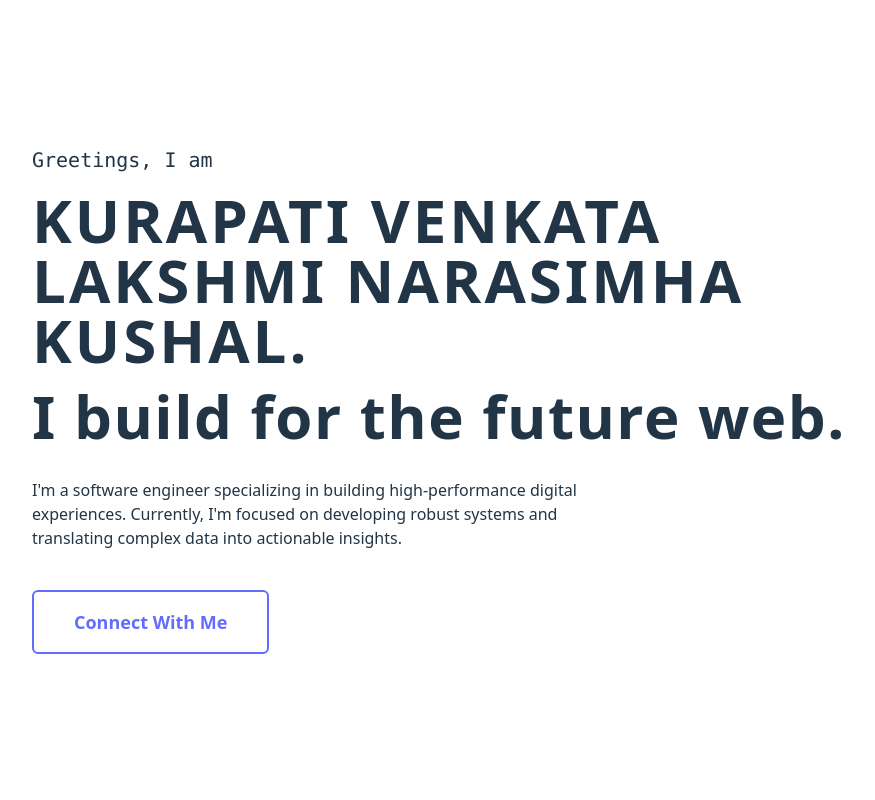
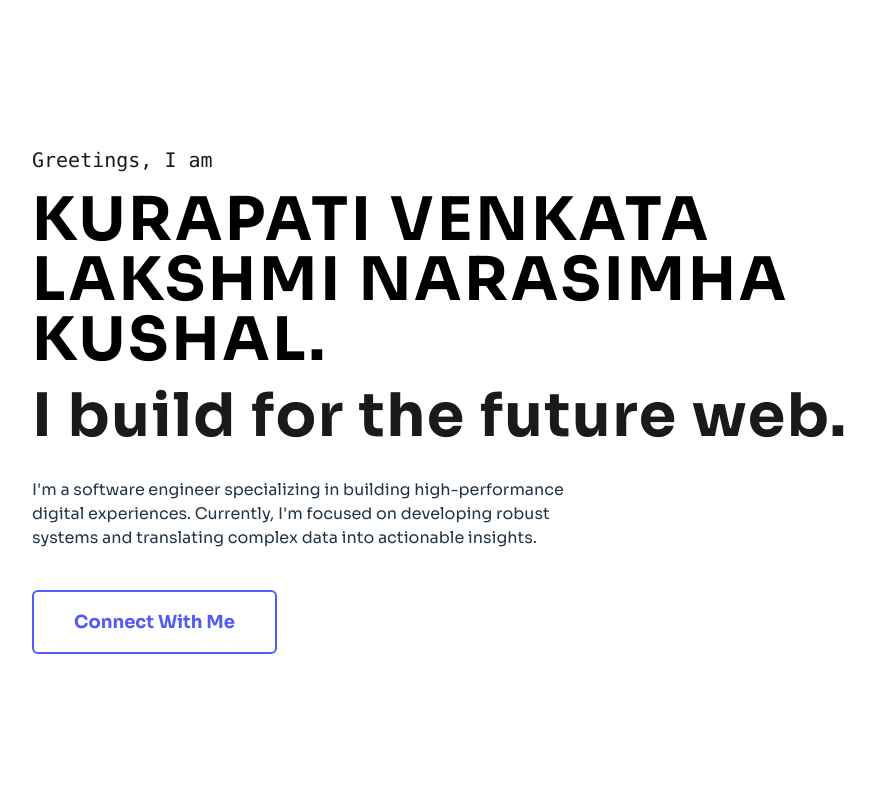
Before and after one commit to KVLNK12305/Oreno_Waga_Saku, a React app in the folder portfolio/: page / in a window 1280 px wide. Shown: the top 800 px of the page, without its empty margins (160-1035 px from the left). Built offline with nearby package versions, Linux system fonts and the light colour scheme; the HTML template or start-up script is replaced by a standard one.

Commit message:
trying to introduce new set of colors to the page and add some effects

```diff
--- a/portfolio/src/index.css
+++ b/portfolio/src/index.css
@@ -1,38 +1,67 @@
+@import url('https://fonts.googleapis.com/css2?family=Sora:wght@400;500;700&display=swap');
 @import "tailwindcss";
 
-/* ✨ Tell Tailwind where to inject layers first */
+/* ✨ Tell Tailwind where to inject layers */
 @layer base {
   :root {
-    font-family: system-ui, Avenir, Helvetica, Arial, sans-serif;
+    /* 2. Define colors and fonts as CSS variables for easy theming */
+    --font-primary: 'Sora', system-ui, Avenir, Helvetica, Arial, sans-serif;
+
+    /* Dark Theme Colors (default) */
+    --color-text: #D4D4D4; /* A softer white for better readability */
+    --color-heading: #FFD700; /* Gold for main headings */
+    --color-background: #08080E; /* Dark Charcoal */
+    --color-accent: #A855F7; /* Violet */
+    --color-button-bg: #2C2C3A;
+  }
+
+  @media (prefers-color-scheme: light) {
+    :root {
+      /* 3. Redefine variables for Light Theme */
+      --color-text: #213547;
+      --color-heading: #1a1a1a;
+      --color-background: #ffffff;
+      --color-accent: #535bf2;
+      --color-button-bg: #f9f9f9;
+    }
+  }
+
+  /* Apply the base styles using variables */
+  body {
+    font-family: var(--font-primary);
     line-height: 1.5;
     font-weight: 400;
-    color-scheme: light dark;
-    color: rgba(255, 255, 255, 0.87);
-    background-color: #242424;
+
+    color: var(--color-text);
+    background-color: var(--color-background);
+
+    margin: 0;
+    min-width: 320px;
+    min-height: 100vh;
+
     font-synthesis: none;
     text-rendering: optimizeLegibility;
     -webkit-font-smoothing: antialiased;
     -moz-osx-font-smoothing: grayscale;
   }
 
-  a {
-    font-weight: 500;
-    color: #646cff;
-    text-decoration: inherit;
-  }
-  a:hover {
-    color: #535bf2;
-  }
-
-  body {
-    margin: 0;
-    min-width: 320px;
-    min-height: 100vh;
+  h1, h2, h3 {
+    color: var(--color-heading);
   }
 
   h1 {
     font-size: 3.2em;
     line-height: 1.1;
+  }
+
+  a {
+    font-weight: 500;
+    color: var(--color-accent);
+    text-decoration: inherit;
+    transition: color 0.2s ease-in-out; /* 4. Smoother transition */
+  }
+  a:hover {
+    color: var(--color-heading);
   }
 
   button {
@@ -42,28 +71,53 @@
     font-size: 1em;
     font-weight: 500;
     font-family: inherit;
-    background-color: #1a1a1a;
+    color: var(--color-text); /* Ensure button text is readable */
+    background-color: var(--color-button-bg);
     cursor: pointer;
     transition: border-color 0.25s;
   }
   button:hover {
-    border-color: #646cff;
+    border-color: var(--color-accent);
   }
   button:focus,
   button:focus-visible {
     outline: 4px auto -webkit-focus-ring-color;
   }
 
-  @media (prefers-color-scheme: light) {
-    :root {
-      color: #213547;
-      background-color: #ffffff;
-    }
-    a:hover {
-      color: #747bff;
-    }
-    button {
-      background-color: #f9f9f9;
+  .shine-text {
+    /* Define the gradient that will act as the "shine" */
+    background-image: linear-gradient(
+      90deg,
+      var(--color-heading) 0%, /* Start with the base gold color */
+      #FFF6A3 50%,        /* A brighter, lighter gold for the "shine" highlight */
+      var(--color-heading) 100% /* End with the base gold color */
+    );
+
+    /* Set the background size and position. The width is important for the animation. */
+    background-size: 200% auto;
+    background-position: 0% 50%;
+
+    /* Clip the background to the text and make the text transparent */
+    background-clip: text;
+    -webkit-background-clip: text;
+    -webkit-text-fill-color: transparent;
+
+    /* Apply the animation */
+    animation: shine 3s linear infinite;
+  }
+
+  /* Define the animation keyframes */
+  @keyframes shine {
+    to {
+      background-position: -200% 50%;
     }
   }
+
+  /* You can apply this class to any heading you want to animate */
+  h1 {
+    font-size: 3.2em;
+    line-height: 1.1;
+    /* Remove the color variable here since we're using a gradient */
+    color: initial;
+  }
 }
```
